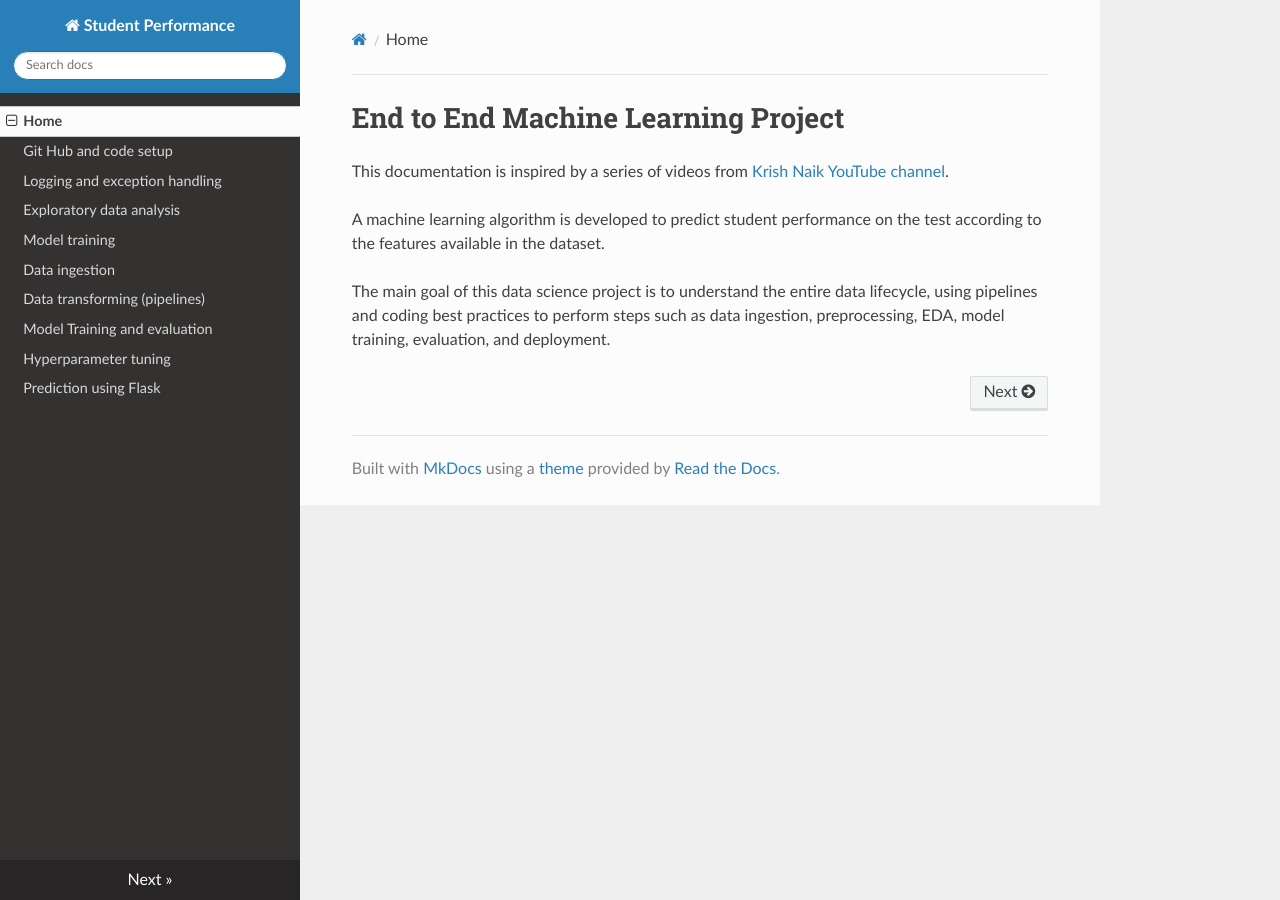
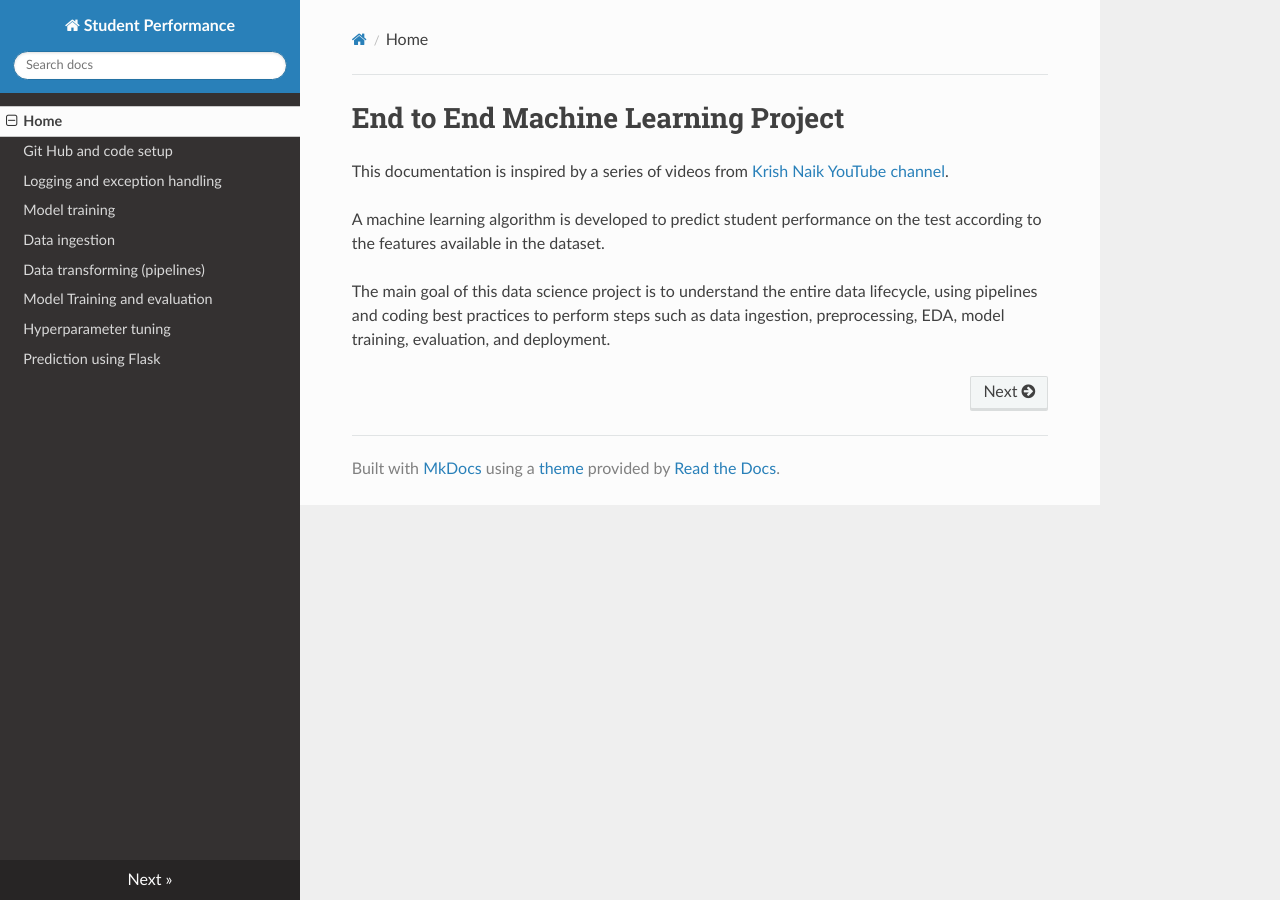
Before and after one commit to diogojfr/students-performance, an MkDocs documentation site: the page built from docs/index.md, in a window 1280 px wide. Built offline with MkDocs 1.6.1, drawn with Linux system fonts in a browser that asks for light colours; nearby versions of some CDN libraries.

Commit message:
removing eda mkdocs

```diff
--- a/mkdocs.yml
+++ b/mkdocs.yml
@@ -3,7 +3,6 @@ nav:
     - Home: index.md
     - Git Hub and code setup: githubsetup.md
     - Logging and exception handling: logexception.md
-    - Exploratory data analysis: eda.md
     - Model training: mdltraining.md
     - Data ingestion: dataingestion.md
     - Data transforming (pipelines): datatranform.md
```
Also changed, not shown: docs/eda.md (deleted, +0 -1 lines), 1 other file.
